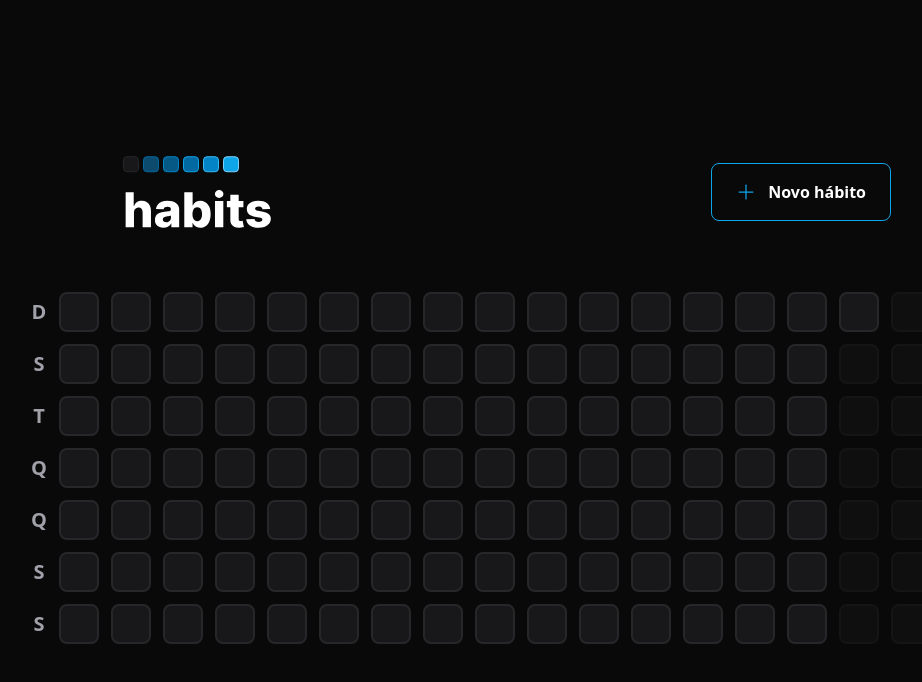
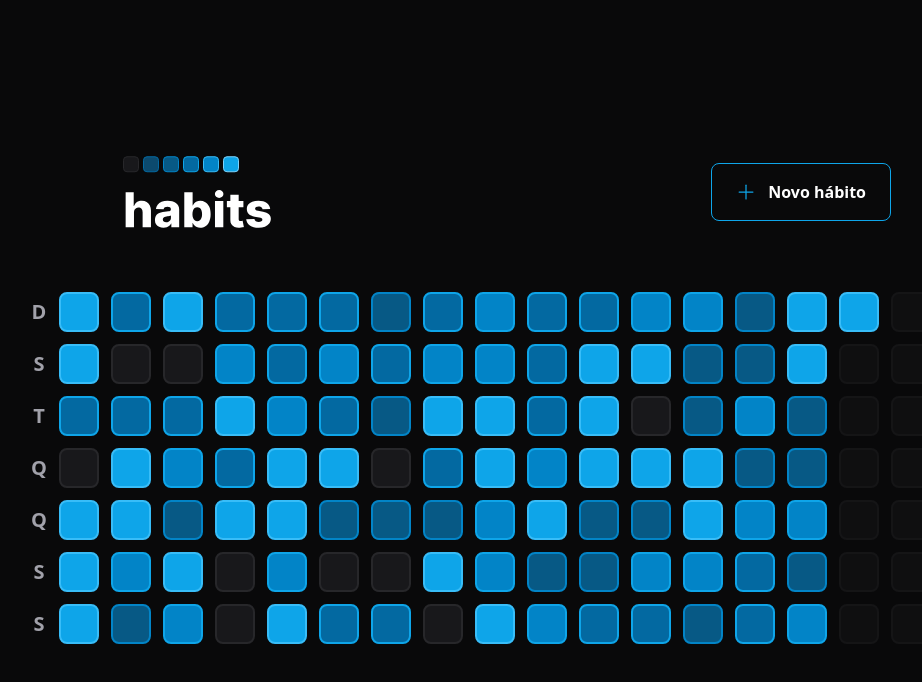
Before and after one commit to gafanhotoalexandre/habits-web, a React (Vite) app: page / in a window 1280 px wide. Shown: the top 682 px of the page, without its empty margins (133-1055 px from the left). Built offline with nearby package versions, Linux system fonts and the light colour scheme.

Commit message:
personalizando progresso em HabitDay por meio da lib clsx

```diff
--- a/package.json
+++ b/package.json
@@ -11,6 +11,7 @@
   "dependencies": {
     "@radix-ui/react-dialog": "^1.0.3",
     "@radix-ui/react-popover": "^1.0.5",
+    "clsx": "^1.2.1",
     "dayjs": "^1.11.7",
     "phosphor-react": "^1.4.1",
     "react": "^18.2.0",
--- a/src/components/HabitDay.tsx
+++ b/src/components/HabitDay.tsx
@@ -1,21 +1,34 @@
 import * as Popover from "@radix-ui/react-popover";
+import clsx from 'clsx';
 
 import { ProgressBar } from "./ProgressBar";
 
-// interface HabitDayProps {
-// 	completed?: number;
-// }
-export function HabitDay() {
+interface HabitDayProps {
+	amount: number;
+	completed: number;
+}
+export function HabitDay({ amount, completed }: HabitDayProps) {
+	const completedPercentage = Math.round((completed / amount) * 100);
+
 	return (
 		<Popover.Root>
-			<Popover.Trigger className="w-10 h-10 bg-zinc-900 border-2 border-zinc-800 rounded-lg" />
+			<Popover.Trigger
+				className={clsx('w-10 h-10  border-2  rounded-lg', {
+					'bg-zinc-900 border-zinc-800': completedPercentage === 0,
+					'bg-sky-900 border-sky-700': completedPercentage > 0 && completedPercentage < 20,
+					'bg-sky-800 border-sky-600': completedPercentage >= 20 && completedPercentage < 40,
+					'bg-sky-700 border-sky-500': completedPercentage >= 40 && completedPercentage < 60,
+					'bg-sky-600 border-sky-500': completedPercentage >= 60 && completedPercentage < 80,
+					'bg-sky-500 border-sky-400': completedPercentage >= 80,
+				})}
+			/>
 
 			<Popover.Portal>
 				<Popover.Content className="min-w-[320px] p-6 rounded-2xl bg-zinc-900 flex flex-col">
 					<span className="font-semibold text-zinc-400">Terça-feira</span>
 					<span className="mt-1 font-extrabold leading-tight text-3xl">21/04</span>
 
-					<ProgressBar progress={75} />
+					<ProgressBar progress={completedPercentage} />
 
 					<Popover.Arrow height={8} width={16} className="fill-zinc-900" />
 				</Popover.Content>
--- a/src/components/SummaryTable.tsx
+++ b/src/components/SummaryTable.tsx
@@ -34,7 +34,11 @@
 
 			<main className="grid grid-rows-7 grid-flow-col gap-3">
 				{summaryDates.map(date => (
-					<HabitDay key={date.toString()} />
+					<HabitDay
+						key={date.toString()}
+						amount={5}
+						completed={Math.round(Math.random() * 5)}
+					/>
 				))}
 
 				{amountOfDaysToFill > 0 && Array.from({ length: amountOfDaysToFill }).map((_, index) => (
```
Also changed, not shown: 1 other file (tests, documents, lock files or other folders).
